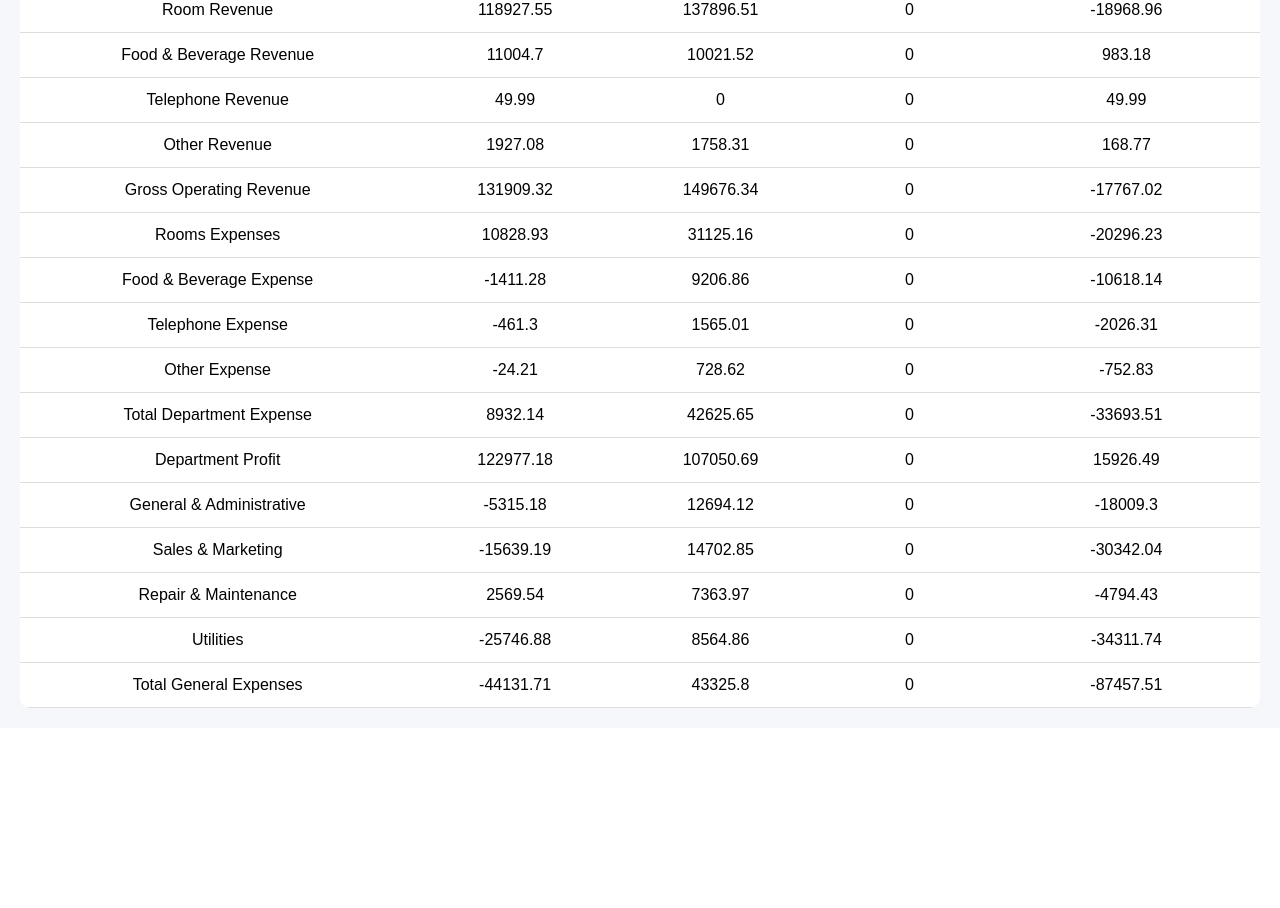
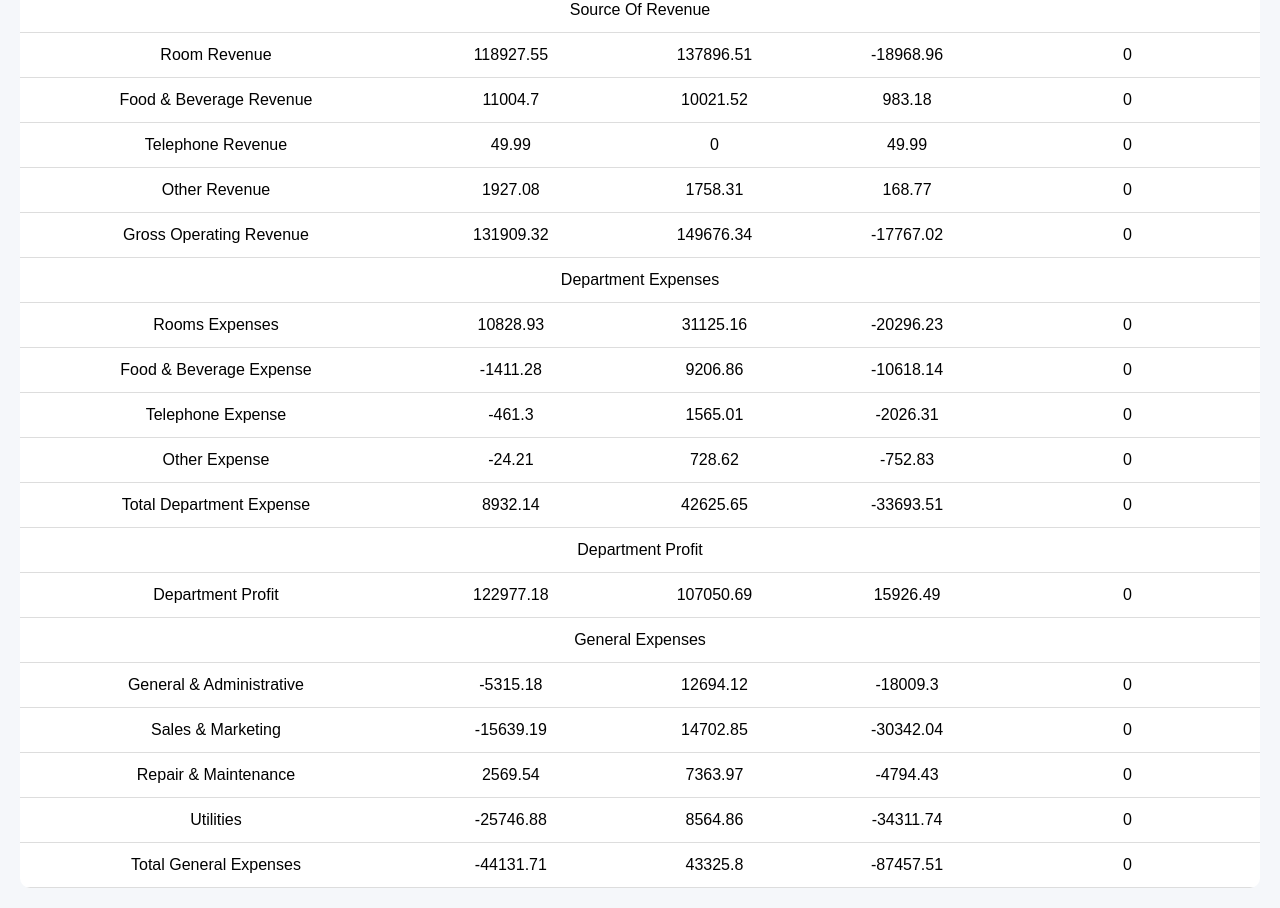
Before and after one commit to Bansi1705/newDemo, a React (Vite) app: page /data in a window 1280 px wide. Shown: the part 900-1808 px from the top of the page. Before the commit the page ends 1628 px from the top, so only its background shows below. Built offline with nearby package versions, Linux system fonts and the light colour scheme; data requests are answered from the project's data file; sample sign-in values are in the browser's storage.

Commit message:
[BC][category title added and serch implimented]

```diff
--- a/src/Pages/Data.tsx
+++ b/src/Pages/Data.tsx
@@ -5,6 +5,12 @@ import Header from "../Components/Header";
 
 function Data() {
   const [data, setData] = useState<tableData[]>([]);
+  const [search, setSearch] = useState<string>("");
+
+  const filteredUsers = data.filter((row: any) => {
+    if (row.isHeader) return true;
+    return row.categoryName?.toLowerCase().includes(search.toLowerCase());
+  });
 
   const header = ["Name", "ActualMTD", "BudgetMTD", "Variance", "CommentCoutn"];
 
@@ -15,6 +21,7 @@ function Data() {
         const rows = Object.values(response.data);
         const rowsTitle = Object.keys(response.data);
         console.log(rowsTitle);
+
         const filteredRows = rows.filter(
           (item: any) =>
             item.categoryName &&
@@ -24,25 +31,39 @@ function Data() {
             item.commentCount !== null,
         );
 
+        const categoryList = [
+          { title: "Source Of Revenue", key: "sourceOfRevenue" },
+          { title: "Department Expenses", key: "departmentExpenses" },
+          { title: "Department Profit", key: "departmentProfit" },
+          { title: "General Expenses", key: "generalExpenses" },
+        ];
+
         const categories = response.data.categories;
-        const categoryRows = [
-          ...categories.sourceOfRevenue,
-          ...categories.departmentExpenses,
-          ...categories.departmentProfit,
-          ...categories.generalExpenses,
-        ];
+
+        const categoryRows: any[] = [];
+
+        categoryList.forEach((cat) => {
+          categoryRows.push({ categoryTitle: cat.title, isHeader: true });
+
+          (categories[cat.key] || []).forEach((item: any) => {
+            categoryRows.push(item);
+          });
+        });
+
         const allRows = [...filteredRows, ...categoryRows];
+
         setData(allRows);
       } catch (error) {
         console.error(error);
       }
     };
+
     fetchUsers();
   }, []);
 
   return (
     <div>
-      <Header />
+      <Header search={search} setSearch={setSearch} searchShow={true} />
       <div className="user-data">
         <div className="table-data">
           <div className="table-wrapper">
@@ -55,13 +76,19 @@ function Data() {
                 </tr>
               </thead>
               <tbody>
-                {data.map((user, index) => (
+                {filteredUsers.map((row: any, index: number) => (
                   <tr key={index}>
-                    <td>{user.categoryName}</td>
-                    <td>{user.actualMTD}</td>
-                    <td>{user.budgetMTD}</td>
-                    <td>{user.commentCount}</td>
-                    <td>{user.variance}</td>
+                    {row.isHeader ? (
+                      <td colSpan={5}>{row.categoryTitle}</td>
+                    ) : (
+                      <>
+                        <td>{row.categoryName}</td>
+                        <td>{row.actualMTD}</td>
+                        <td>{row.budgetMTD}</td>
+                        <td>{row.variance}</td>
+                        <td>{row.commentCount}</td>
+                      </>
+                    )}
                   </tr>
                 ))}
               </tbody>
--- a/src/Pages/Home.tsx
+++ b/src/Pages/Home.tsx
@@ -150,7 +150,7 @@ export const Home = () => {
 
   return (
     <>
-      <Header search={search} setSearch={setSearch} searchShow={true} />
+      <Header  search={search} setSearch={setSearch} searchShow={true} />
 
       <div className="user-data">
         <div className="table-section">
```
